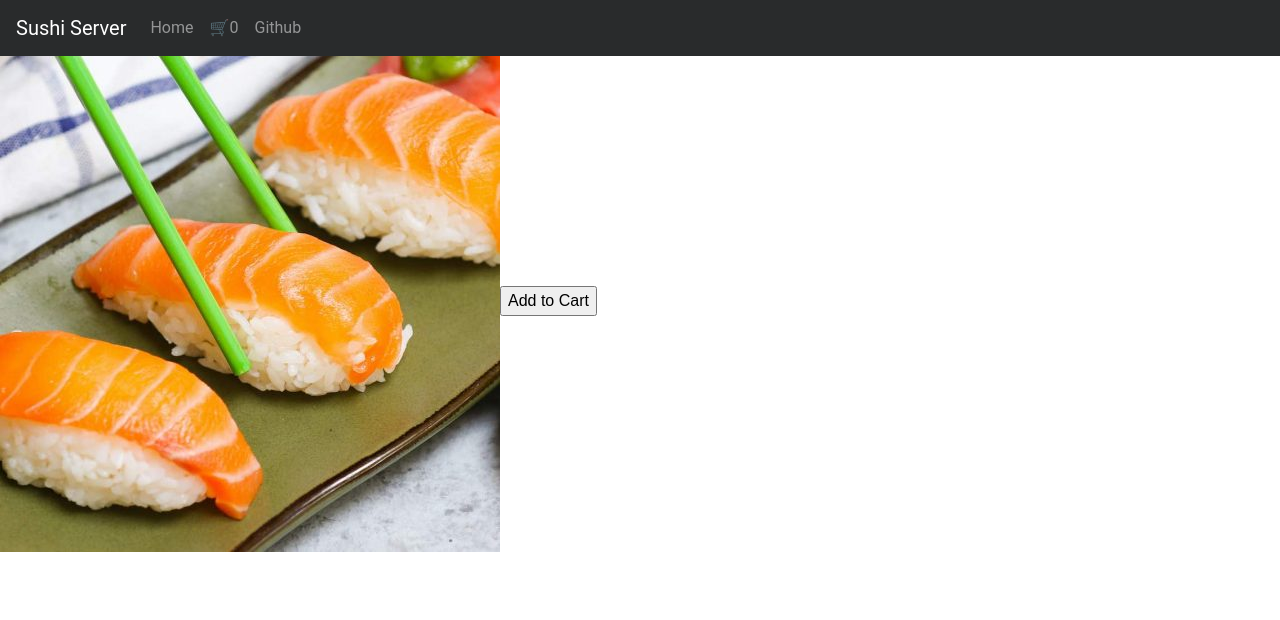
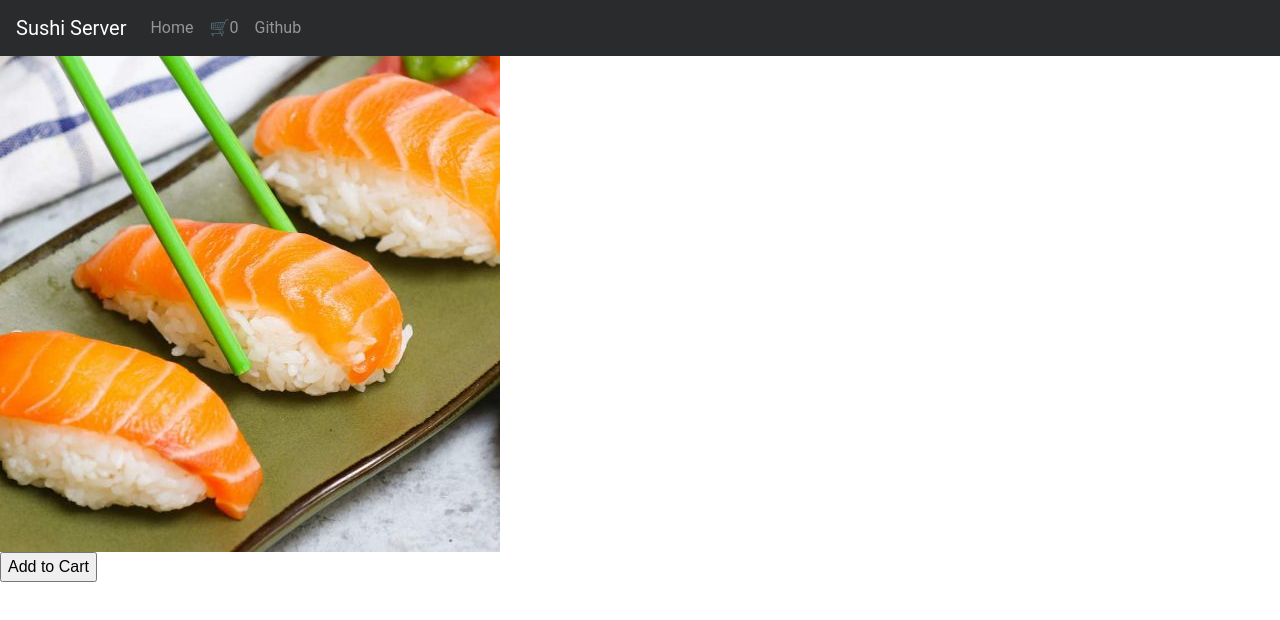
Before and after one commit to Willhargrave/shopping-list, a React (Create React App) app: page / in a window 1280 px wide. Both pictures are taken after a click on the button "Salmon". Shown: the top 620 px of the page. Built offline with nearby package versions, Linux system fonts and the light colour scheme.

Commit message:
diplay-style

```diff
--- a/src/components/DisplaySushi.js
+++ b/src/components/DisplaySushi.js
@@ -2,9 +2,9 @@ import React, {useState, useContext} from "react";
 import Sushi from "./Sushi";
 import ItemContext from "./ItemContext";
 import { useParams, Link} from "react-router-dom";
+import "../styles/Display.css"
 function DisplaySushi() {
     const [cartItems, setCartItems] = useContext(ItemContext)
-    console.log(Number(useParams))
     const { id } = useParams()
     const sushi = Sushi.find((p) => p.key === id);
 
@@ -15,11 +15,9 @@ function DisplaySushi() {
 
     }
     return (
-        <div>
-
-
+        <div className="sushi-card">
             <h1>{sushi.name}</h1>
-            <img src={sushi.img}></img>
+            <img src={sushi.img} className="sushi-img"></img>
             <Link to={'/'}>
               <button onClick={handleSubmit}>Add to Cart</button>
             </Link>
--- /dev/null
+++ b/src/styles/Display.css
@@ -0,0 +1,6 @@
+.sushi-card {
+    width: 300px;
+    height: 300px;
+    background-color: white;
+    box-shadow: 10px 5px 5px rgb(40, 39, 39);
+}
```
